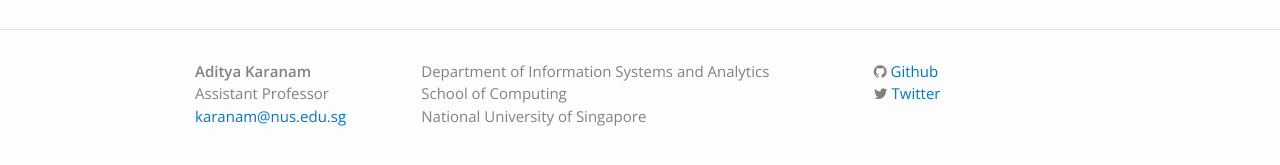
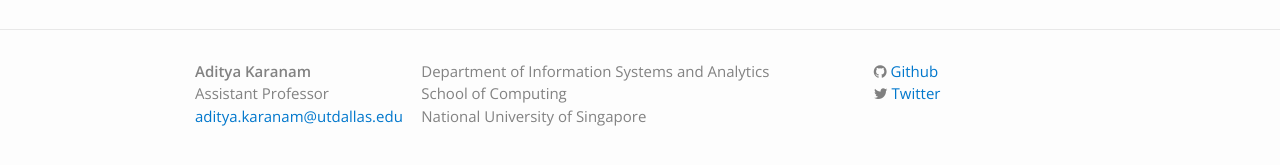
Before and after one commit to askaranam/askaranam.github.io, a Jekyll site: the page built from index.html, in a window 1280 px wide. Shown: the part 594-759 px from the top of the page. Built offline with Jekyll 4.4.1, drawn with Linux system fonts in a browser that asks for light colours; nearby versions of some CDN libraries; some web fonts are replaced; some of the changed lines change nothing that is shown.

Commit message:
Update _config.yml

```diff
--- a/_config.yml
+++ b/_config.yml
@@ -1,8 +1,8 @@
 # Site settings
 title: Aditya Karanam
-email: karanam@nus.edu.sg
+email: aditya.karanam@utdallas.edu
 description: > # this means to ignore newlines until "baseurl:"
-  I'm an Assistant Professor in the Department of Information Systems and Analytics at the School of Computing in the National University of Singapore. My research interests are in the
+  I'm an Assistant Professor in the Naveen Jindal School of Management, University of Texas at Dallas. My research interests are in the
   areas of Digital Platforms, Networked Economy and Economics of AI.
 baseurl: "" # the subpath of your site, e.g. /blog/
 url: "http://askaranam.github.io" # the base hostname & protocol for your site
```
